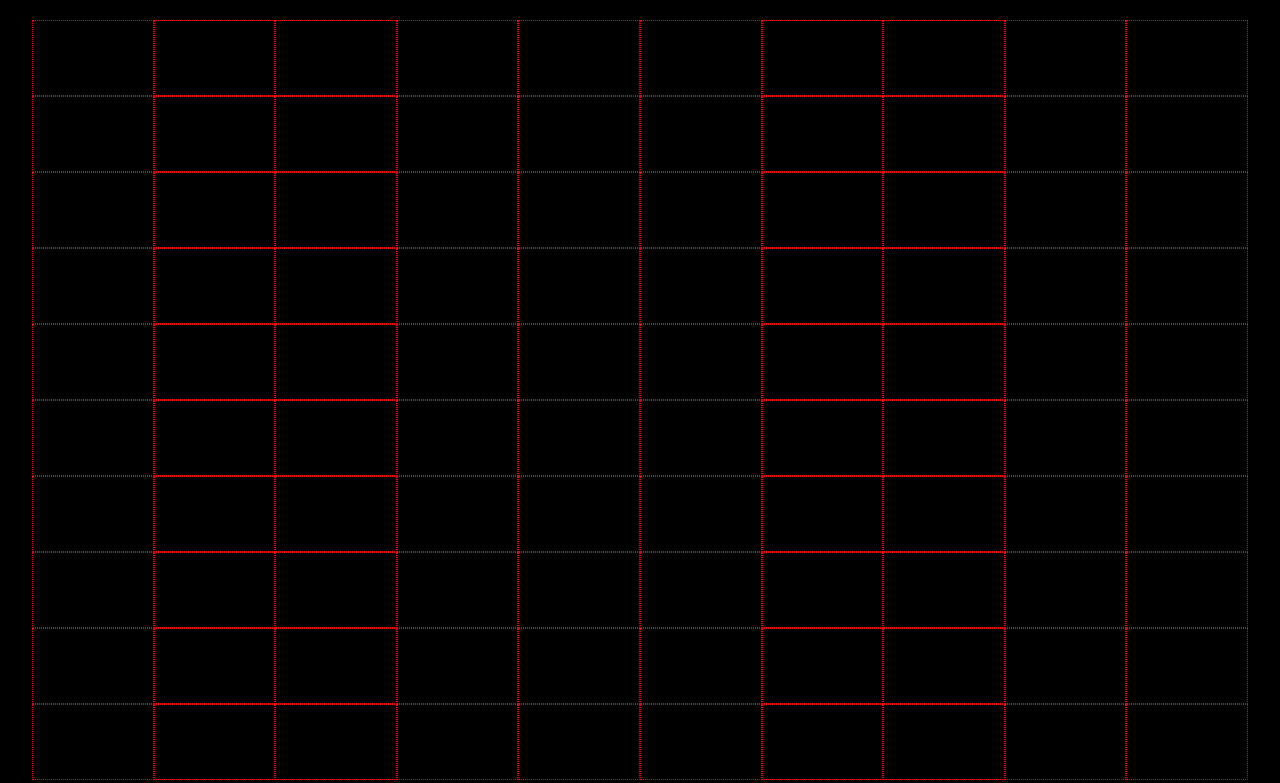
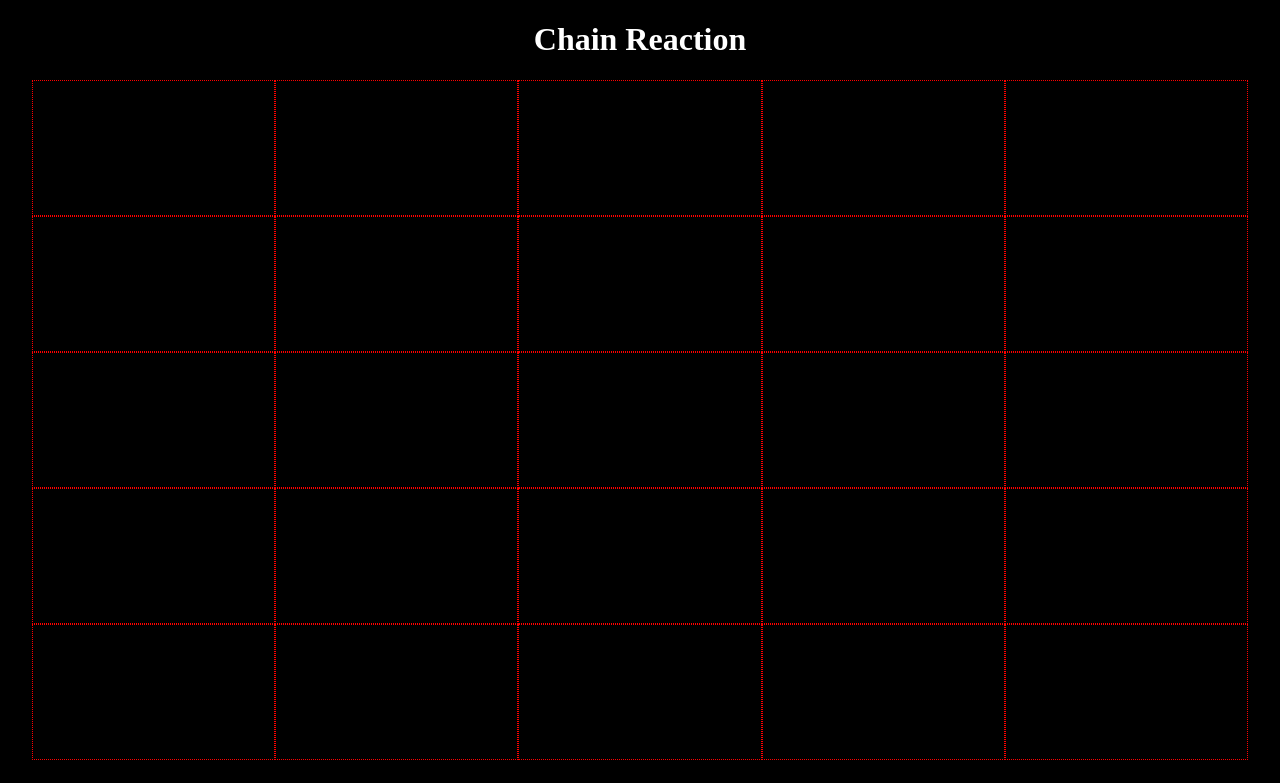
Before and after one commit to Datta2907/chain-reaction, a plain HTML site: page index.html in a window 1280 px wide. Drawn offline with Linux system fonts and the light colour scheme.

Commit message:
default settings

```diff
--- a/index.html
+++ b/index.html
@@ -17,11 +17,6 @@
     let values = {}//check the count in each cell
     let cellOwner = {}//keep track of the owner of cell
     let maxCapacity = {}//max capacity of each cell
-    //Edge case for corner cells to have 2
-    maxCapacity["00"] = 2
-    maxCapacity["09"] = 2
-    maxCapacity["90"] = 2
-    maxCapacity["99"] = 2
     //reset function
     function reset() {
         window.location.reload();
@@ -263,6 +258,9 @@
         let rootStyles = getComputedStyle(root);
         //set the grid line color to red by default
         let lineColor = rootStyles.getPropertyValue('--grid-line-color');
+        rowsAndColumns = rootStyles.getPropertyValue('--rowsAndColumns');
+        let lastButOne = rowsAndColumns - 1;
+        let lastStr = String(lastButOne);
         //for each row and column
         for (let i = 0; i < rowsAndColumns; i++) {
             for (let j = 0; j < rowsAndColumns; j++) {
@@ -272,11 +270,12 @@
                 //create an id and assign to the cell
                 cell.id = String(i) + String(j)
                 //give the max capacity to the cell
-                maxCapacity[cell.id] = (i == 0 || i == 9 || j == 0 || j == 9) ? 2 : 3;
+                maxCapacity[cell.id] = (i == 0 || i == lastButOne || j == 0 || j == lastButOne) ? 2 : 3;
+                //Edge case for corner cells to have 2
                 maxCapacity["00"] = 1
-                maxCapacity["09"] = 1
-                maxCapacity["90"] = 1
-                maxCapacity["99"] = 1
+                maxCapacity["0" + lastStr] = 1
+                maxCapacity[lastStr + "0"] = 1
+                maxCapacity[lastStr + lastStr] = 1
                 grid.appendChild(cell);
                 //cell.innerHTML = `<style>.styled-text {color: white;font-size: 16px;}</style><span class="styled-text">${maxCapacity[cell.id]}</span>`;
                 //function when cell is clicked
@@ -350,7 +349,11 @@
     });
 </script>
 <!--grid div-->
+<div class="home">
+    <div class="layout">
+        <h1 class="header">Chain Reaction</h1>
         <div id="grid">
+        </div>
     </div>
     <!--displays when game is over-->
     <div class="game-over" id="go">
@@ -358,3 +361,4 @@
         <p id="winner"></p>
         <button onclick="reset()" class="reset">Reset</button>
     </div>
+</div>
--- a/styles.css
+++ b/styles.css
@@ -2,20 +2,29 @@ html,
 body {
     margin: 0;
     padding: 0;
-    height: 100%;
+    background: black;
+    --grid-line-color: red;
+    --rowsAndColumns: 5;
+}
+
+.home {
     display: flex;
     justify-content: center;
     align-items: center;
-    background: black;
-    --grid-line-color: red;
+}
+
+.layout {
+    display: flex;
+    flex-direction: column;
+    align-items: center;
 }
 
 #grid {
     display: grid;
     width: 95vw;
-    height: 95vh;
-    grid-template-columns: repeat(10, 1fr);
-    grid-template-rows: repeat(10, 1fr);
+    height: 85vh;
+    grid-template-columns: repeat(var(--rowsAndColumns), 1fr);
+    grid-template-rows: repeat(var(--rowsAndColumns), 1fr);
 }
 
 #winner {
@@ -24,6 +33,10 @@ body {
 
 #grid:hover {
     cursor: pointer;
+}
+
+.header {
+    color: white;
 }
 
 .d-flex {
```
Lines whose indentation alone changed are shown as unchanged.
